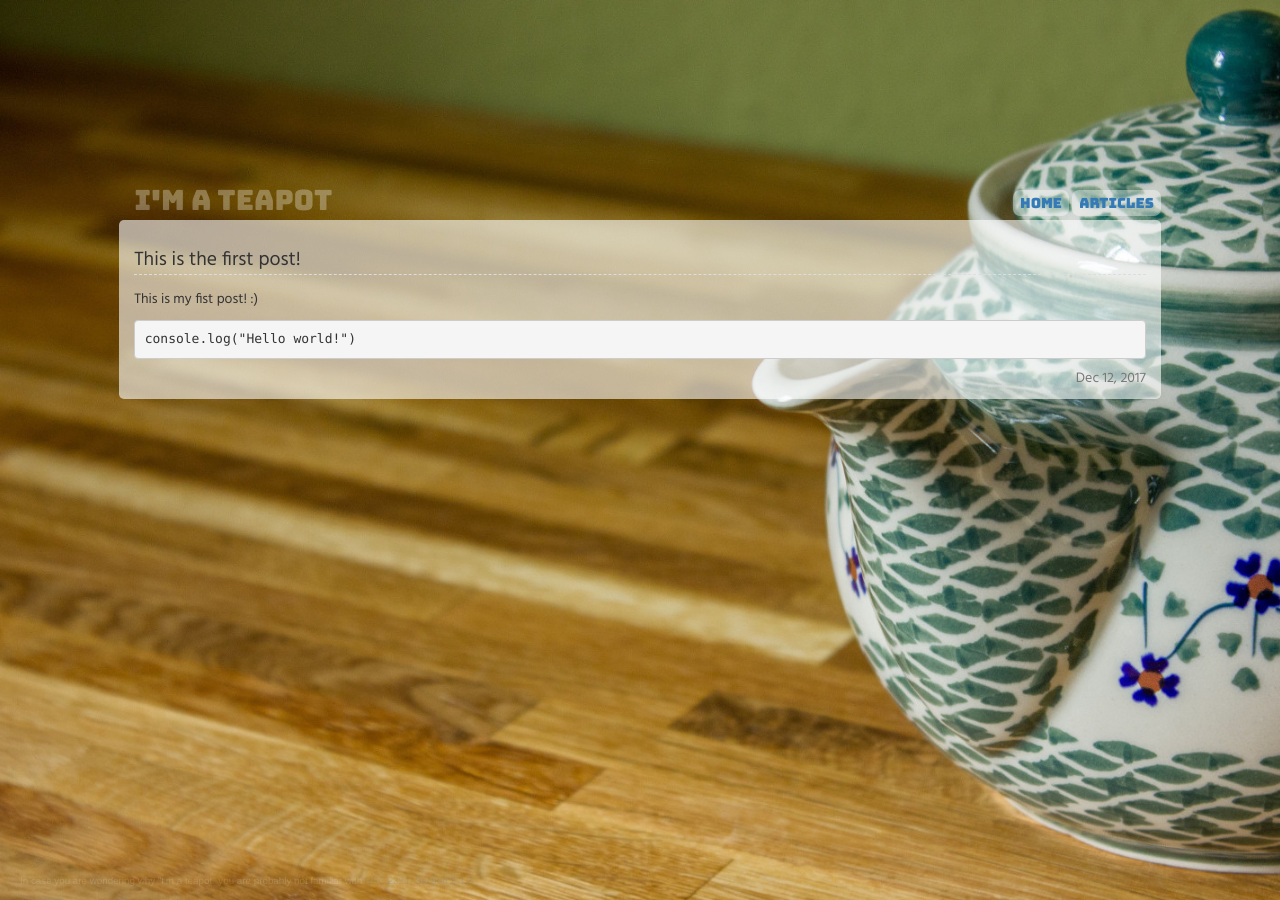
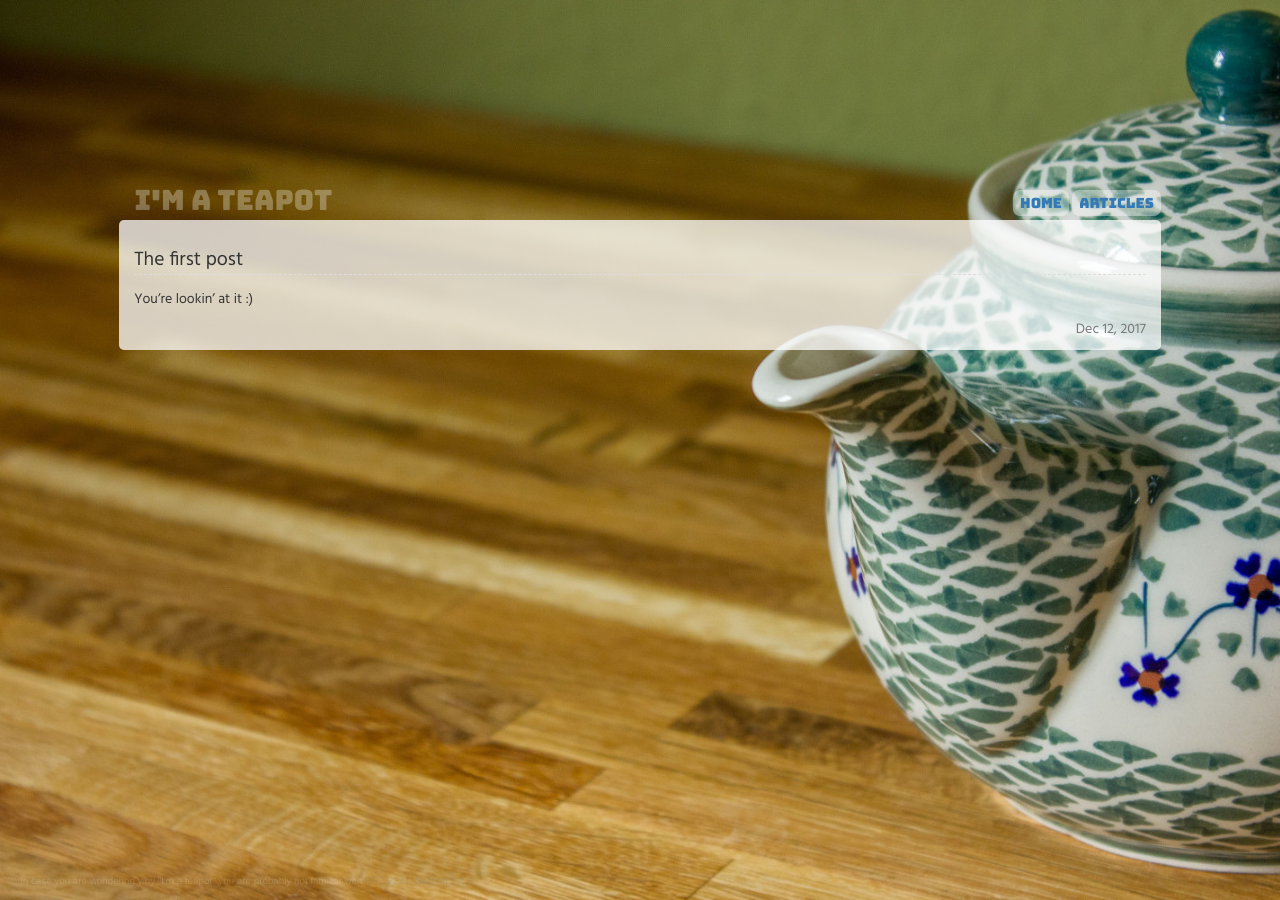
Before and after one commit to error418/error418.github.io, a Jekyll site: the page built from _posts/2017-12-12-welcome-to-jekyll.markdown, in a window 1280 px wide. Built offline with Jekyll 4.4.1, drawn with Linux system fonts in a browser that asks for light colours; nearby versions of some CDN libraries.

Commit message:
stylings

```diff
--- a/_posts/2017-12-12-welcome-to-jekyll.markdown
+++ b/_posts/2017-12-12-welcome-to-jekyll.markdown
@@ -1,12 +1,8 @@
 ---
 layout: post
-title:  "This is the first post!"
+title:  "The first post"
 date:   2017-12-12 17:55:47 +0100
 categories: blog
 ---
-This is my fist post! :)
 
-
-{% highlight JavaScript %}
-console.log("Hello world!")
-{% endhighlight %}
+You're lookin' at it :)
--- a/css/style.scss
+++ b/css/style.scss
@@ -80,7 +80,7 @@ body {
 }
 
 .content {
-	background-color: rgba(255,255,255,0.6);
+	background-color: rgba(255,255,255,0.75);
 	border-radius: 5px;
 	font-family: 'Hind', sans-serif;
 
```
